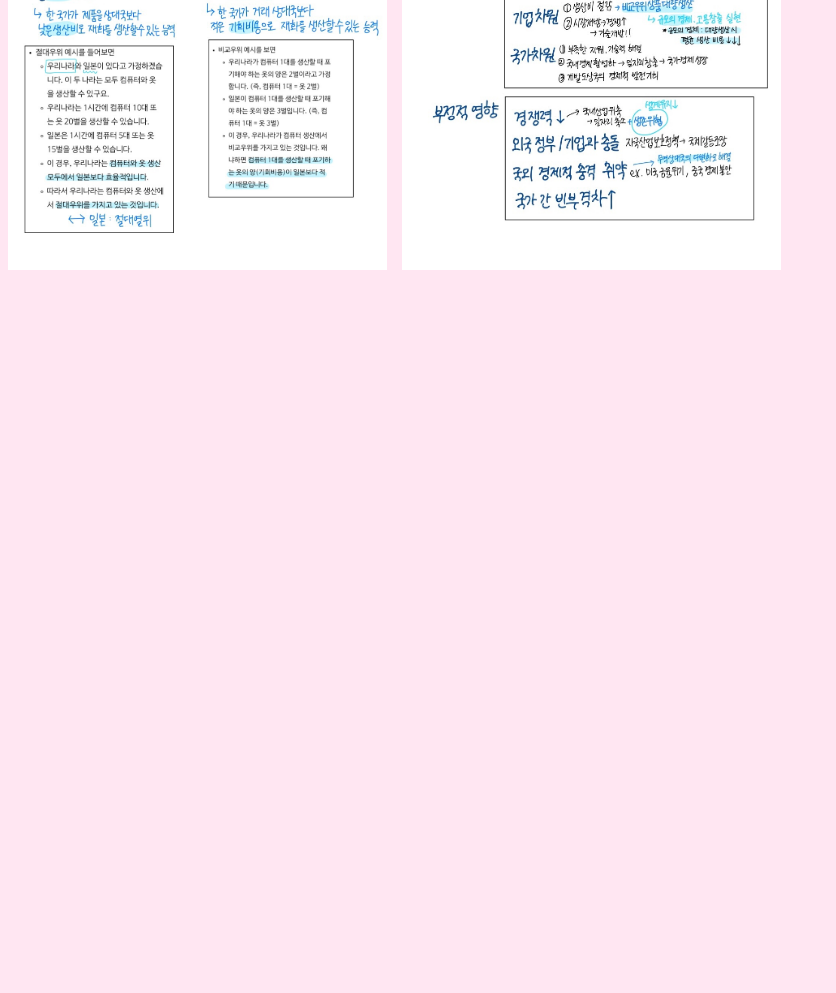
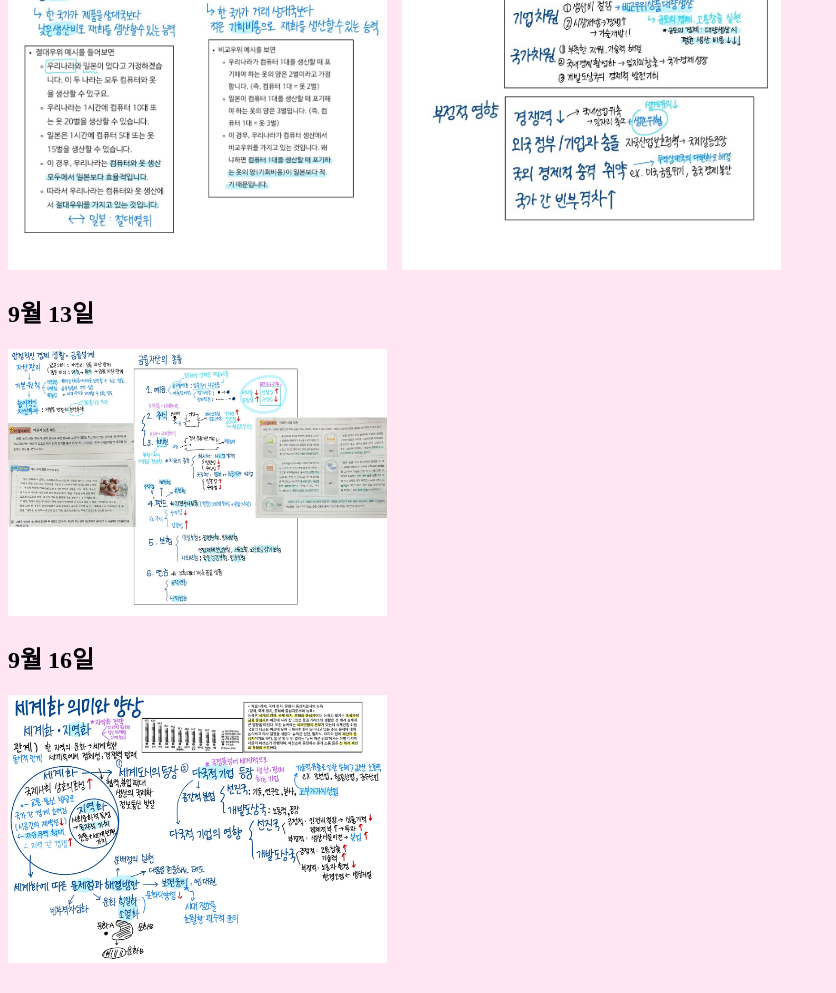
Before and after one commit to jia2124/103study1, a plain HTML site: page 10통사.html in a window 1280 px wide. Shown: the part 1588-2581 px from the top of the page, without its empty margins (0-836 px from the left). Before the commit the page ends 1888 px from the top, so only its background shows below. Drawn offline with Linux system fonts and the light colour scheme.

Commit message:
9월 17일 1차
9월 17일 1차

```diff
--- a/10통사.html
+++ b/10통사.html
@@ -30,6 +30,10 @@
     <a href="10통사9011.pdf" target="_blank"><h3>모의고사 3개년오답</h3></a>
     <h2>9월 8일</h2>
     <img src="10통사9081.jpg" width=30% style="margin-right: 15px;"><img src="10통사9082.jpg" width=30%>
+    <h2>9월 13일</h2>
+    <img src="10통사9131.jpg" width=30%>
+    <h2>9월 16일</h2>
+    <img src="10통사9161.jpg" width=30%>
     <br>
     <br>
 </body>
```
Also changed, not shown: 10수학.html (+2 -0 lines), t수학.html (+1 -0 lines), 10수학9161.jpg (added), 10수학9162.jpg (added), 10수학9163.jpg (added), 10통사9131.jpg (added), 10통사9161.jpg (added), t수학.jpg.
